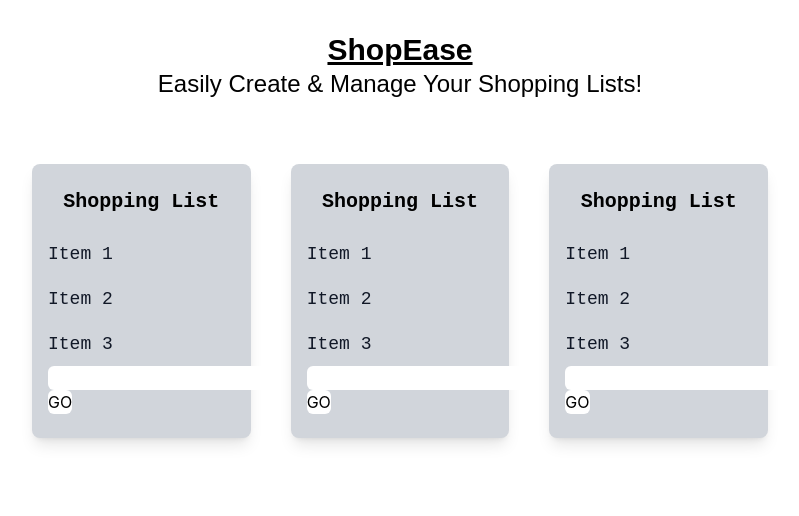
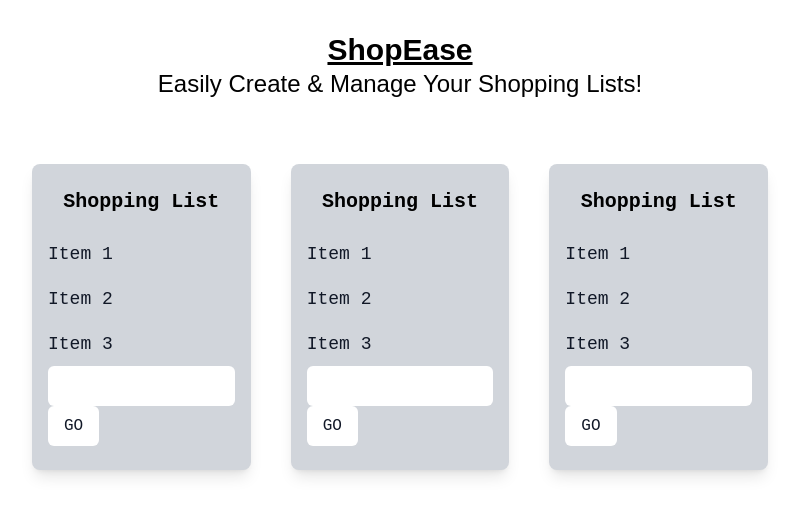
Before and after one commit to emelyn-barrientos/shopease-list-coding-challenge, a React (Create React App) app: page / in a window 1280 px wide. Shown: the top 516 px of the page, without its empty margins (240-1039 px from the left). Built offline with nearby package versions, Linux system fonts and the light colour scheme; a web font is replaced by a local one.

Commit message:
Add more styling and hover effects to form input and submit button

```diff
--- a/src/components/AddItemForm.jsx
+++ b/src/components/AddItemForm.jsx
@@ -19,9 +19,12 @@ function AddItemForm(props) {
         type="text"
         value={newItem}
         onChange={handleNewItemChange}
-        className="rounded-md"
+        className="w-full rounded-md border-gray-300 px-3 py-2 focus:outline-none focus:ring-2 focus:ring-blue-400"
       />
-      <button type="submit" className="bg-white text-md rounded-md">
+      <button
+        type="submit"
+        className="bg-white hover:bg-blue-600 text-gray-900 hover:text-white font-mono text-md rounded-md px-4 py-2"
+      >
         GO
       </button>
     </form>
```
